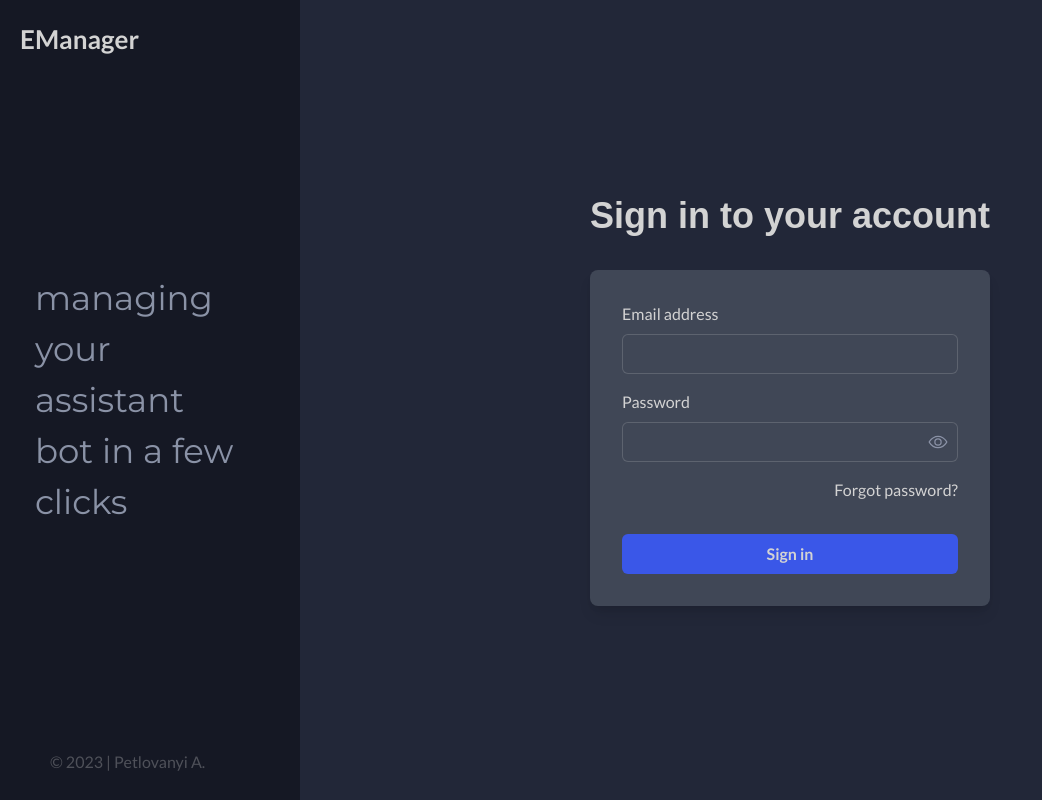
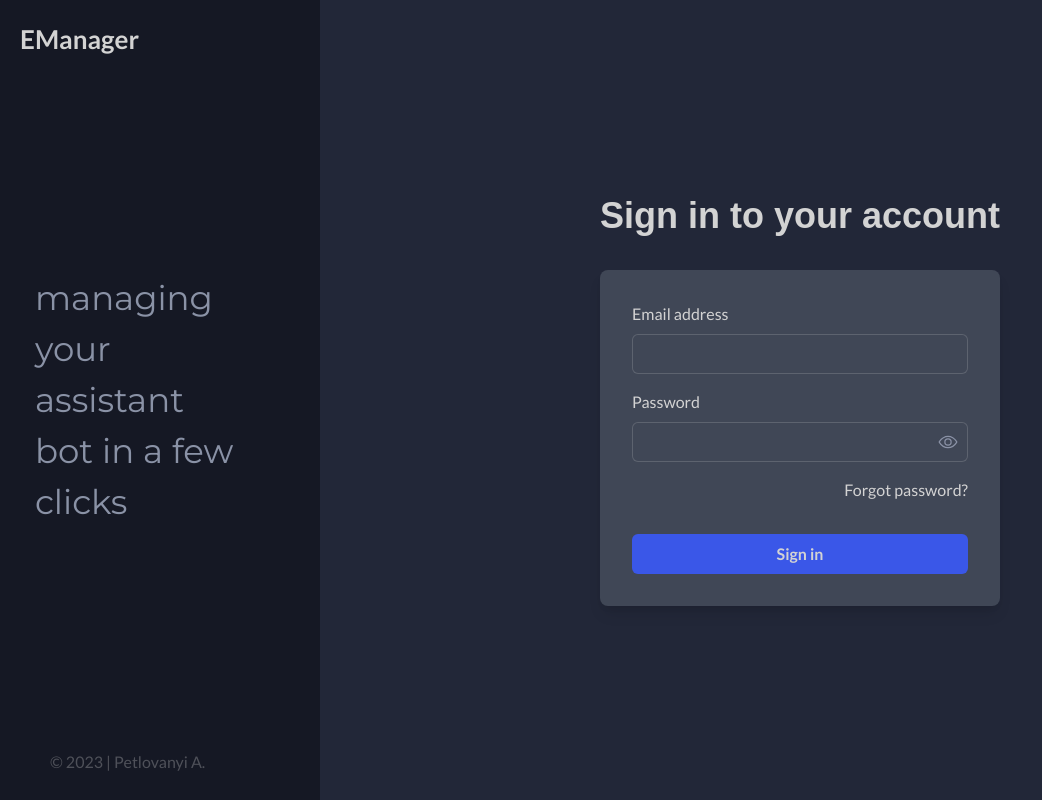
Before and after one commit to andrii-petlovanyi/emanager-cl-crm, a React (Create React App) app: page /login in a window 1280 px wide. Shown: the whole page, without its empty margins (0-1042 px from the left). Built offline with nearby package versions, Linux system fonts and the light colour scheme; no server answers.

Commit message:
fixed(Layouts): fixed width left sidebar on Login Pagw

```diff
--- a/src/layouts/Layout.jsx
+++ b/src/layouts/Layout.jsx
@@ -74,7 +74,7 @@ const Layout = () => {
             maxW="200px"
             top="50%"
             left="35px"
-            transform="translate(0, -50%)"
+            transform="translateY(-50%)"
           >
             <Text
               fontSize="34px"
@@ -86,7 +86,7 @@ const Layout = () => {
           </Box>
         )}
         <Box
-          ml={isAuth ? { base: 0, lg: '250px' } : { base: 0, lg: '300px' }}
+          ml={isAuth ? { base: 0, lg: '250px' } : { base: 0, lg: '25%' }}
           px={isAuth ? '20px' : '0'}
         >
           <Suspense fallback={false}>
```
